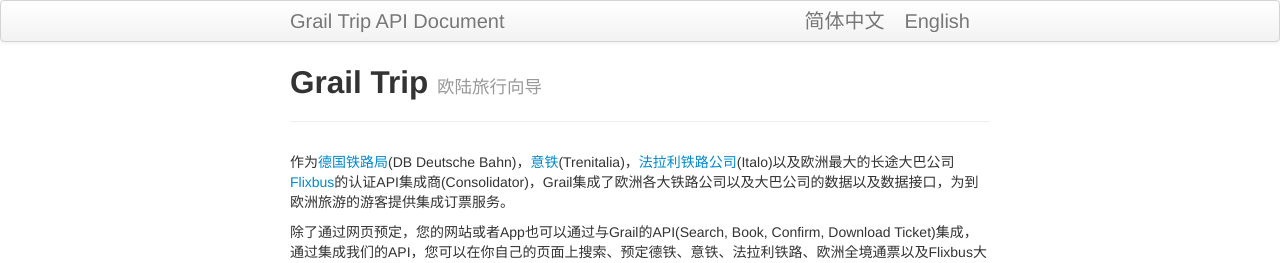
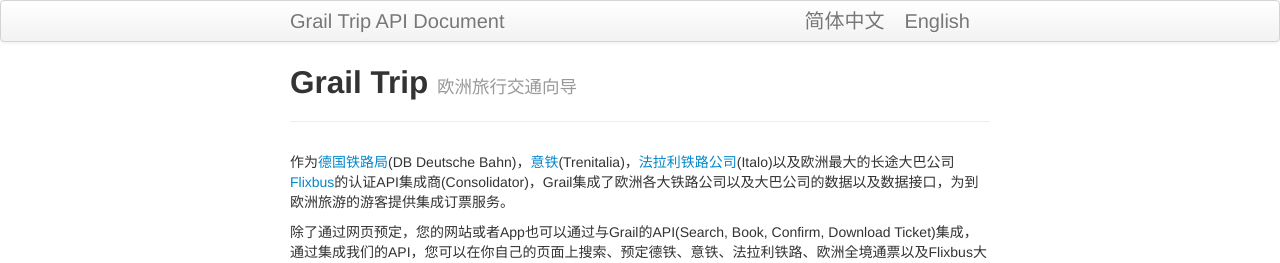
Before and after one commit to kyoangel/grailtrip, a Jekyll site: the page built from zh/index.md, in a window 1280 px wide. Shown: the top 263 px of the page. Built offline with Jekyll 4.4.1, drawn with Linux system fonts in a browser that asks for light colours.

Commit message:
changed tag line

```diff
--- a/zh/index.md
+++ b/zh/index.md
@@ -1,8 +1,8 @@
 ---
 layout: page
 title: Grail Trip
-tagline: 欧陆旅行向导
-description: 帮助您搜索、预定欧洲地面交通（铁路、大巴）车票
+tagline: 欧洲旅行交通向导
+description: 帮助您搜索、比较、预定欧洲地面交通（铁路、大巴）车票
 locale: zh
 ---
 
```
Also changed, not shown: en/index.md (+1 -1 lines).
